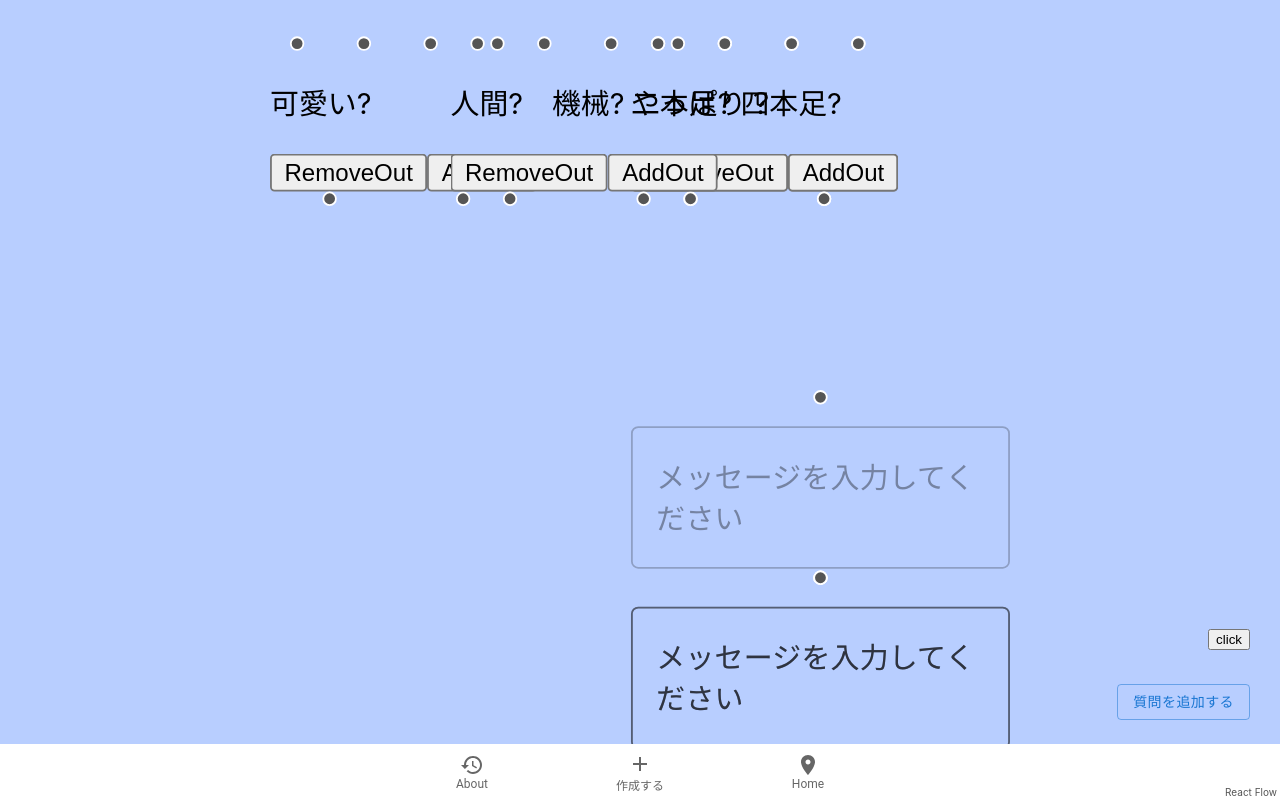
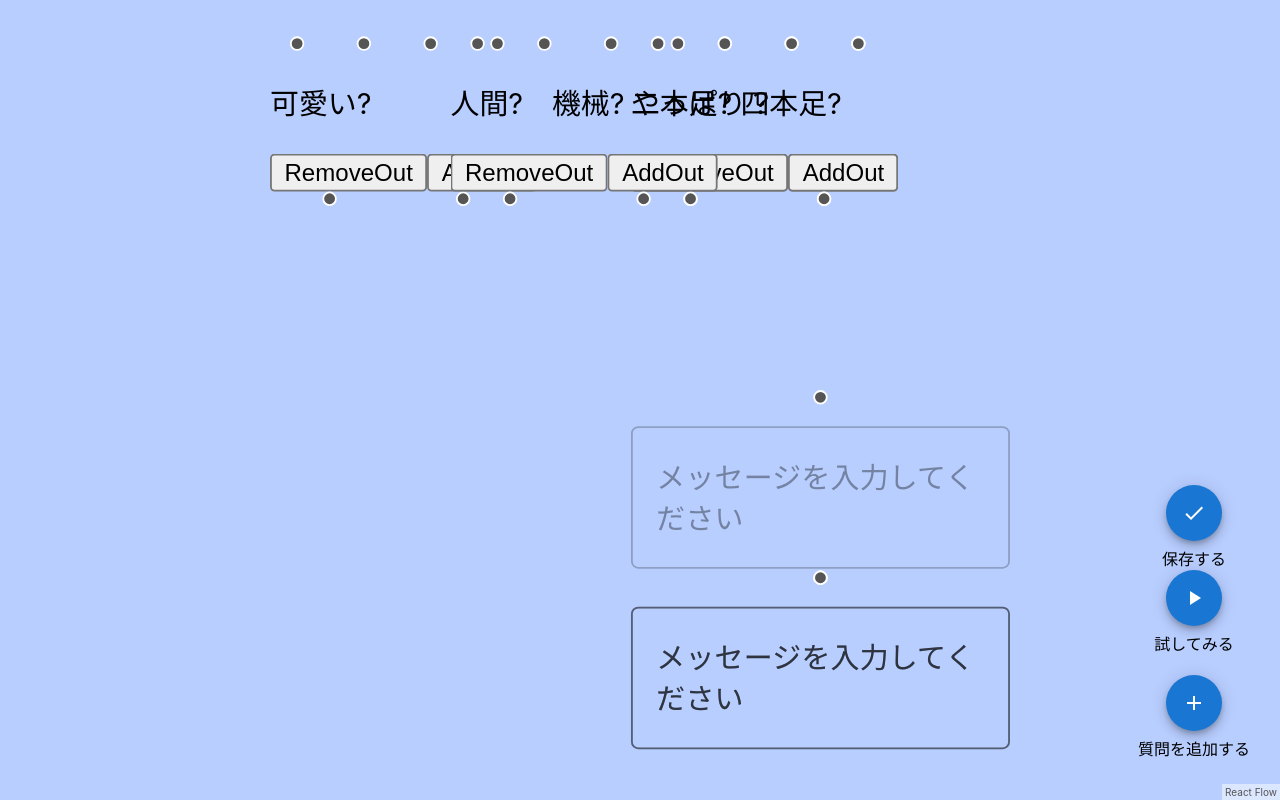
Before and after one commit to hamhamburger/easy-diagram-form, a React (Create React App) app: page /create in a window 1280 px wide. Built offline with nearby package versions, Linux system fonts and the light colour scheme.

Commit message:
add some buttons to create page

```diff
--- a/src/components/blocks/QuestionDiagram.js
+++ b/src/components/blocks/QuestionDiagram.js
@@ -7,8 +7,10 @@ import React from "react";
 
 import ReactFlow, { ReactFlowProvider, useReactFlow , addEdge, applyEdgeChanges, applyNodeChanges,  useNodesState,useEdgesState, updateEdge,} from 'react-flow-renderer';
 import { useCallback, useState, useMemo,useRef} from 'react';
-
-
+import AddIcon from '@mui/icons-material/Add';
+import PlayArrowIcon from '@mui/icons-material/PlayArrow';
+import DoneIcon from '@mui/icons-material/Done';
+import { Button, Fab, Box,} from "@mui/material";
 import ResultNode from "../custome_nodes/ResultNode";
 import QuestionNode from "../custome_nodes/QuestionNode";
 
@@ -18,7 +20,7 @@ import QuestionNode from "../custome_nodes/QuestionNode";
 import Footer from "../blocks/Footer";
 import QuestionDialog from "../blocks/QuestionDialog";
 import ButtonEdge from "../custome_edge/ButtonEdge";
-import { Button } from "@mui/material";
+
 const Style = {
   backgroundColor: '#B8CEFF',
   height:"100vh"
@@ -179,10 +181,8 @@ const QuestionDiagram = ()=>{
 
 
 
-
-  const buttonStyle={position:"absolute",bottom:"80px",right:"30px",  zIndex:10}
   return(
-    <>
+    <div>
         <ReactFlow
           nodes={nodes}
           edges={edges}
@@ -197,26 +197,31 @@ const QuestionDiagram = ()=>{
           edgeTypes={edgeTypes}
           fitView
           style={Style}
-      >
-      </ReactFlow>
-      {
-      //<QuestionDialog onSubmit={addNode} style={buttonStyle}/>
-    }
-      <Button variant="outlined" onClick={addNode} style={buttonStyle}>
-        質問を追加する
-      </Button>
-      <Footer onClickAdd={addNode}/>
-      {// for debugging
-      }
-      <TestFlowComponent onClick={()=>{
-          createDataStructure(edges,nodes)
-          showEdges()
-        }
-      }/>
-      {// for debugging
-      }
-      <></>
-    </>
+         ></ReactFlow>
+
+     <Box sx={{display:"flex",flexDirection:"column",alignItems:"center",position:"absolute",     bottom:"40px",right:"30px",  zIndex:10}}>
+            <Box sx={{display:"flex",flexDirection:"column", zIndex:10,alignItems:"center",marginTop:"20px"}}>
+              <Fab color="primary" onClick={addNode}  aria-label="add" sx={{marginBottom:"5px"}}>
+                <DoneIcon />
+              </Fab>
+              <label>保存する</label>
+            </Box>
+            <Box sx={{display:"flex",flexDirection:"column",alignItems:"center"}}>
+              <Fab color="primary" onClick={addNode}  aria-label="add" sx={{marginBottom:"5px"}}>
+                <PlayArrowIcon />
+              </Fab>
+              <label>試してみる</label>
+            </Box>
+            <Box sx={{display:"flex",flexDirection:"column", zIndex:10,alignItems:"center",marginTop:"20px"}}>
+              <Fab color="primary" onClick={addNode}  aria-label="add" sx={{marginBottom:"5px"}}>
+                <AddIcon />
+              </Fab>
+              <label>質問を追加する</label>
+            </Box>
+          </Box>
+    </div>
+
+
   );
 
 
--- a/src/components/pages/AnswerPage.js
+++ b/src/components/pages/AnswerPage.js
@@ -1,7 +1,7 @@
 import React,{useState,useCallback} from 'react';
 import { styled } from '@mui/material/styles';
 import Result from '../parts/play/Result';
-import { Button,Container,Box,Paper,Grid } from '@mui/material';
+import { Button,Container,Box,Paper,Grid, bottomNavigationActionClasses } from '@mui/material';
 import QuestionArea from '../parts/play/QuestionArea';
 
 const Item = styled(Paper)(({ theme }) => ({
@@ -124,6 +124,7 @@ const AnswerPage = ()=>{
 
   else{
       return (
+        <div>
           <Box sx={{height:"100vh",display: "flex",flexFlow:"column",justifyContent: "space-between"}}>
 
                     <Box sx={{flex:1}}>
@@ -143,18 +144,20 @@ const AnswerPage = ()=>{
                             )
                           }))
                         }
+                      </Grid>
 
 
-                    </Grid>
-                    <Grid item xs={12} sm={6} >
-                                <Button variant="contained" fullWidth sx={{height:"80px",fontSize:"30px"}} onClick={back}>
-                                  {"戻る"}
-                                </Button>
-                            </Grid>
+
                     </Container>
 
 
-      </Box>)
+                </Box>
+                <Button variant="contained" fullWidth sx={{height:"100px",fontSize:"30px",position:"fixed",bottom:'10px'}} onClick={back}>
+               {"戻る"}
+             </Button>
+        </div>
+
+    )
   }
 
 
```
Lines whose indentation alone changed are shown as unchanged.
